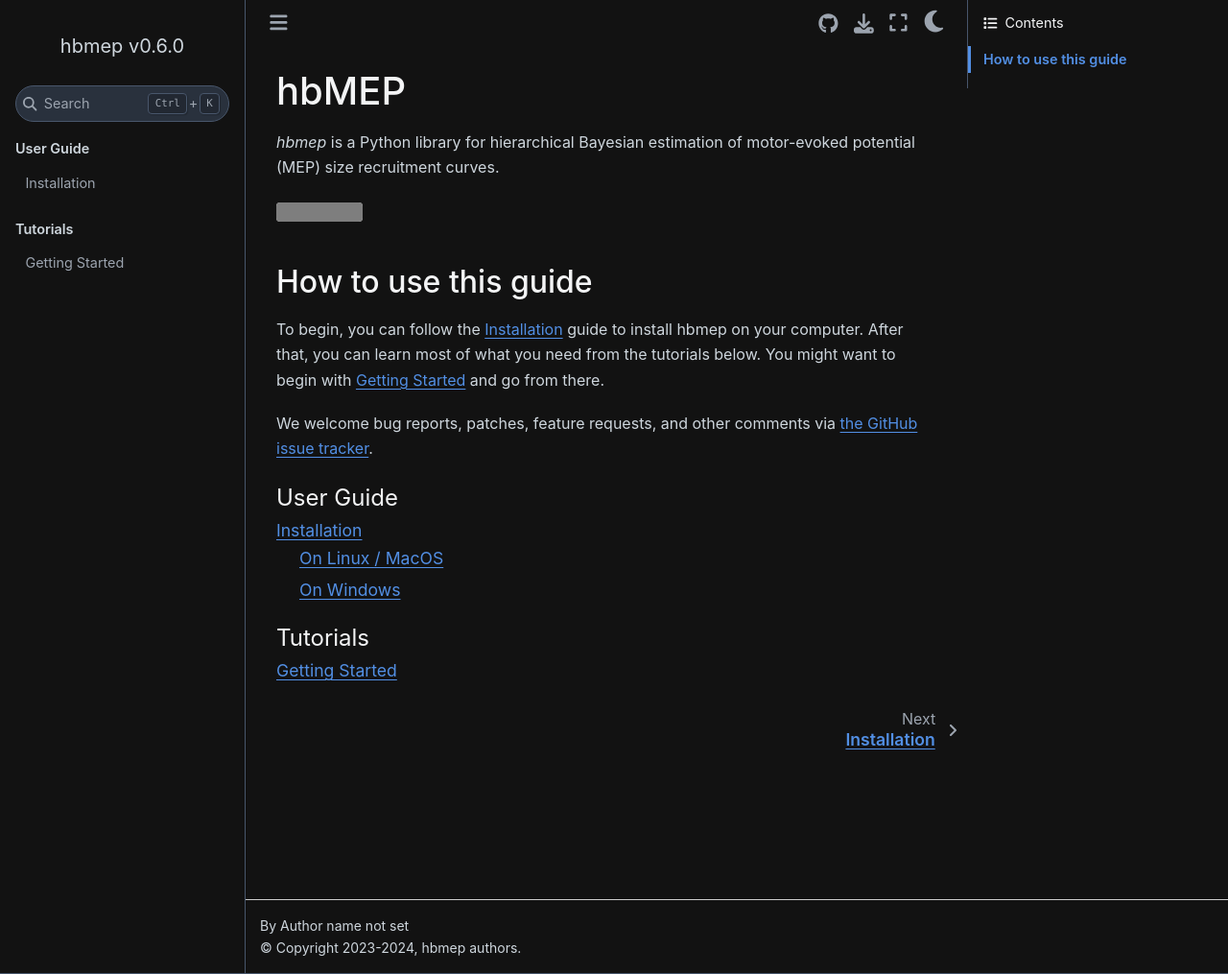
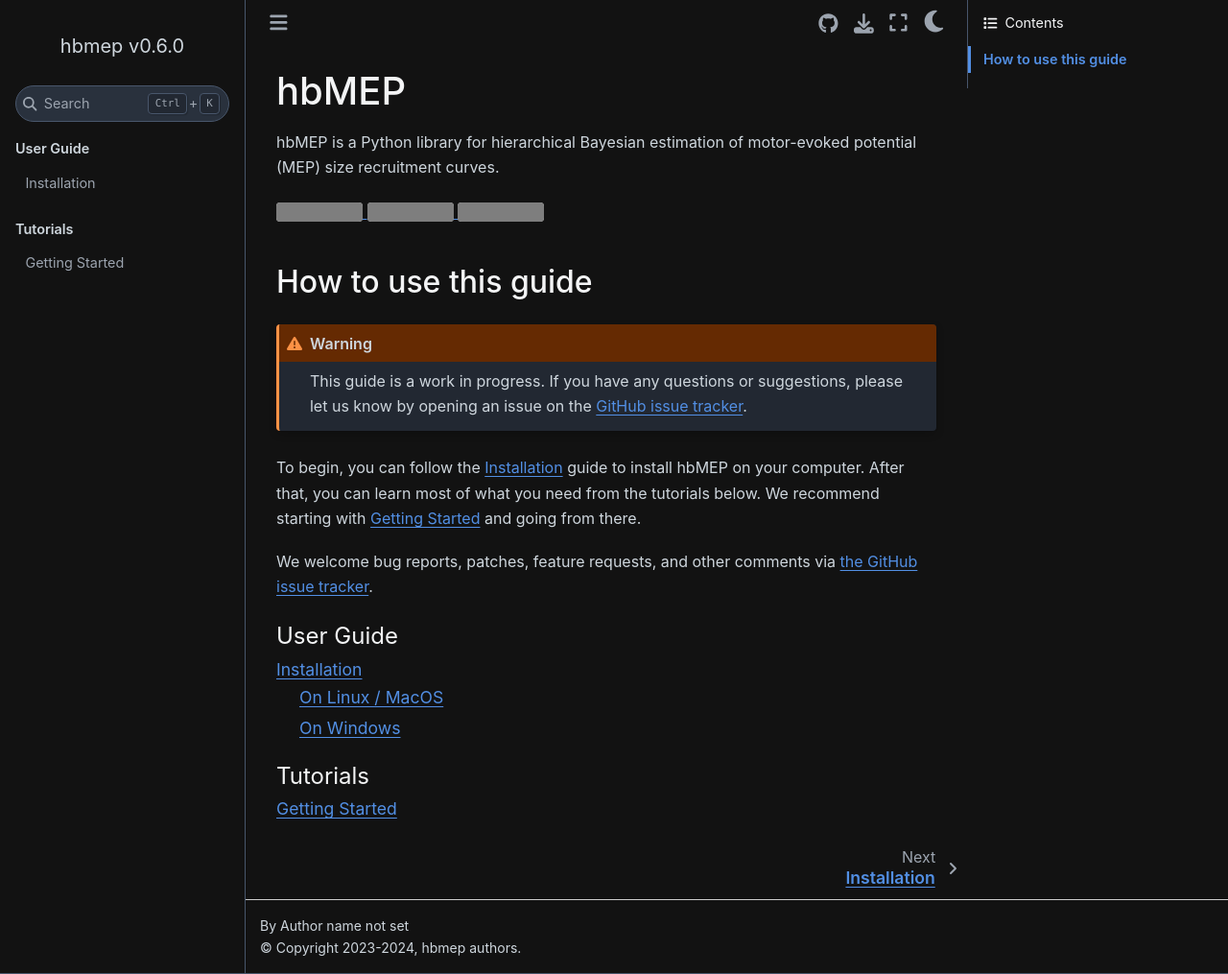
Before and after one commit to hbmep/hbmep, a Sphinx documentation site: the page built from docs/source/index.rst, in a window 1280 px wide and 1015 px high. Shown: the whole window at 96% size. Built offline with Sphinx 7.4.7 and the Sphinx Book theme 1.1.4, drawn with Linux system fonts in a browser that asks for light colours; pages that are not in the unit, such as notebooks, are missing from menus; grey boxes are pictures that could not be loaded.

Commit message:
DOCS: Add badges, update tutorials, add pytest (#32)
* docs: add warning note

* docs: add gitattribute to correct repo language

* docs: add README

* docs: fix typo

* docs: fix typo

* docs: add doi badge

* docs: move badge position

* docs: remove redundant information

* docs: fix capitalization

* docs: rerun

* feat: add util to return outlier probability for each sample

* docs: fix capitalization

* test: add pytest

```diff
--- a/docs/source/index.rst
+++ b/docs/source/index.rst
@@ -2,17 +2,26 @@
 
 hbMEP
 =================================
-`hbmep` is a Python library for hierarchical Bayesian estimation of motor-evoked potential (MEP) size recruitment curves.
+hbMEP is a Python library for hierarchical Bayesian estimation of motor-evoked potential (MEP) size recruitment curves.
 
-.. image:: https://img.shields.io/badge/GitHub-hbmep%2Fhbmep-blue
-    :target: https://github.com/hbmep/hbmep
+.. image:: https://img.shields.io/badge/stats.AP-arXiv:2407.08709-B31B1B.svg
+    :target: http://doi.org/10.48550/arXiv.2407.08709
+
+.. image:: https://github.com/hbmep/hbmep/actions/workflows/documentation.yaml/badge.svg
+    :target: https://github.com/hbmep/hbmep/actions/workflows/documentation.yaml
+
+.. image:: https://github.com/hbmep/hbmep/actions/workflows/pages/pages-build-deployment/badge.svg
+    :target: https://github.com/hbmep/hbmep/actions/workflows/pages/pages-build-deployment
 
 How to use this guide
 ---------------------
+.. warning::
 
-To begin, you can follow the :ref:`installation` guide to install hbmep on your computer.
+    This guide is a work in progress. If you have any questions or suggestions, please let us know by opening an issue on the `GitHub issue tracker <https://github.com/hbmep/hbmep/issues>`_.
+
+To begin, you can follow the :ref:`installation` guide to install hbMEP on your computer.
 After that, you can learn most of what you need from the tutorials below.
-You might want to begin with :ref:`getting_started` and go from there.
+We recommend starting with :ref:`getting_started` and going from there.
 
 We welcome bug reports, patches, feature requests, and other comments via `the GitHub
 issue tracker <https://github.com/hbmep/hbmep/issues>`_.
```
Also changed, not shown: README.md (added, +30 -0 lines), README.rst (deleted, +0 -30 lines), docs/source/user/installation.rst (+4 -8 lines), docs/source/tutorials/getting_started.ipynb, 4 other files.
